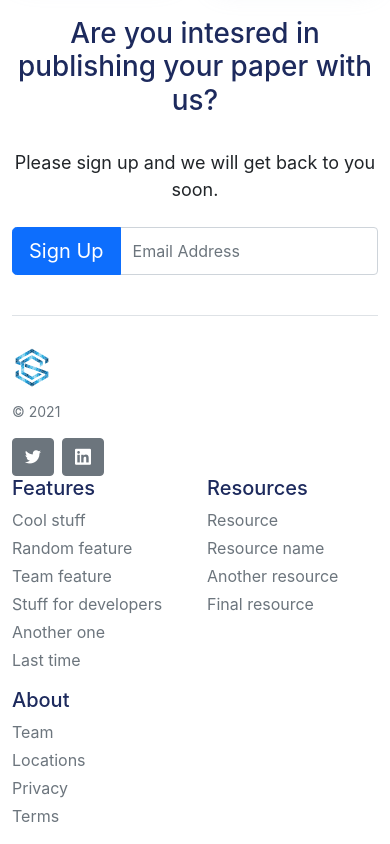
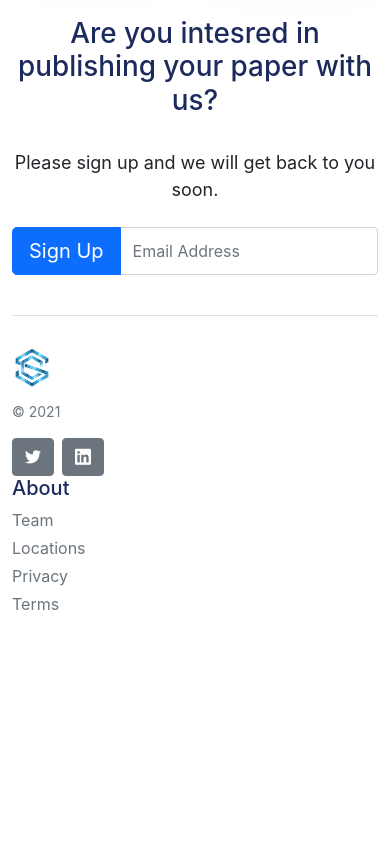
Before and after one commit to scinhq/landing-page, a Next.js app: page / in a window 390 px wide. Shown: the part 3309-4153 px from the top of the page. After the commit the page ends 3941 px from the top, so only its background shows below. Built offline with nearby package versions, Linux system fonts and the light colour scheme.

Commit message:
PLAT-5 Delete unused footer info

```diff
--- a/src/components/Footer.tsx
+++ b/src/components/Footer.tsx
@@ -1,4 +1,5 @@
 import Image from 'next/image';
+import Link from 'next/link';
 import Logo from '../../public/img/logo/logo.svg';
 import { SocialButton } from './SocialButtons';
 
@@ -55,73 +56,15 @@ export default function FooterView() {
             </div>
           </div>
         </div>
-        <div className="col-6 col-md">
-          <h5>Features</h5>
-          <ul className="list-unstyled text-small">
-            <li className="mb-1">
-              <a className="link-secondary text-decoration-none" href="#">
-                Cool stuff
-              </a>
-            </li>
-            <li className="mb-1">
-              <a className="link-secondary text-decoration-none" href="#">
-                Random feature
-              </a>
-            </li>
-            <li className="mb-1">
-              <a className="link-secondary text-decoration-none" href="#">
-                Team feature
-              </a>
-            </li>
-            <li className="mb-1">
-              <a className="link-secondary text-decoration-none" href="#">
-                Stuff for developers
-              </a>
-            </li>
-            <li className="mb-1">
-              <a className="link-secondary text-decoration-none" href="#">
-                Another one
-              </a>
-            </li>
-            <li className="mb-1">
-              <a className="link-secondary text-decoration-none" href="#">
-                Last time
-              </a>
-            </li>
-          </ul>
-        </div>
-        <div className="col-6 col-md">
-          <h5>Resources</h5>
-          <ul className="list-unstyled text-small">
-            <li className="mb-1">
-              <a className="link-secondary text-decoration-none" href="#">
-                Resource
-              </a>
-            </li>
-            <li className="mb-1">
-              <a className="link-secondary text-decoration-none" href="#">
-                Resource name
-              </a>
-            </li>
-            <li className="mb-1">
-              <a className="link-secondary text-decoration-none" href="#">
-                Another resource
-              </a>
-            </li>
-            <li className="mb-1">
-              <a className="link-secondary text-decoration-none" href="#">
-                Final resource
-              </a>
-            </li>
-          </ul>
-        </div>
+        <div className="col-6 col-md"></div>
+        <div className="col-6 col-md"></div>
         <div className="col-6 col-md">
           <h5>About</h5>
           <ul className="list-unstyled text-small">
             <li className="mb-1">
-              <a className="link-secondary text-decoration-none" href="#">
-                Team
-              </a>
+              <Link href="./team" passHref>
+                <a className="link-secondary text-decoration-none">Team</a>
+              </Link>
             </li>
             <li className="mb-1">
               <a className="link-secondary text-decoration-none" href="#">
```
